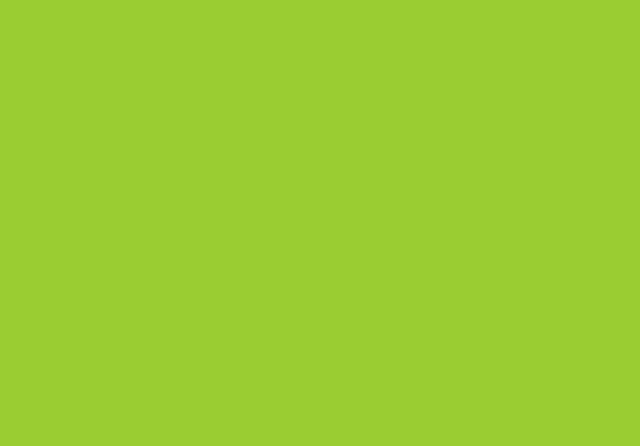
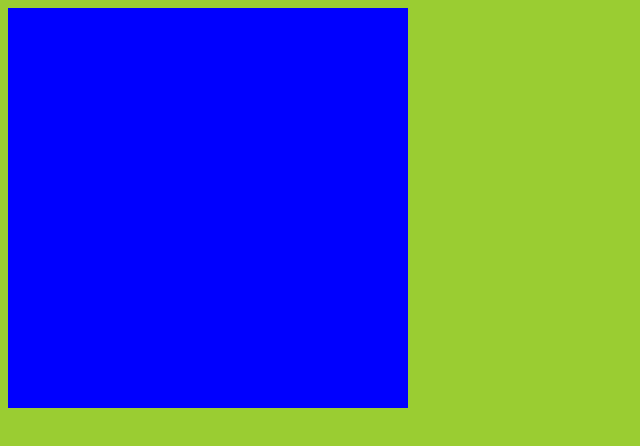
Before and after one commit to waveofdandelion/ddgpack, a website: page src/index.html in a window 1280 px wide. Shown: the whole page, without its empty margins (0-640 px from the left). Drawn offline with Linux system fonts and the light colour scheme; files that its build step writes are made by us from their sources.

Commit message:
chore(src): add js src file

```diff
--- a/src/index.html
+++ b/src/index.html
@@ -9,5 +9,6 @@
   </head>
   <body>
     <div class="omitted-snow"></div>
+    <script src="js/app.min.js"></script>
   </body>
 </html>
--- a/src/scss/main.scss
+++ b/src/scss/main.scss
@@ -21,6 +21,8 @@ body {
 
 .omitted-snow {
   background-color: blue;
+  width: 400px;
+  height: 400px;
 }
 
 @import "./media/media";
```
Also changed, not shown: src/js/app.js (added, +8 -0 lines), src/css/app.min.css, src/js/app.min.js (added), 2 other files.
